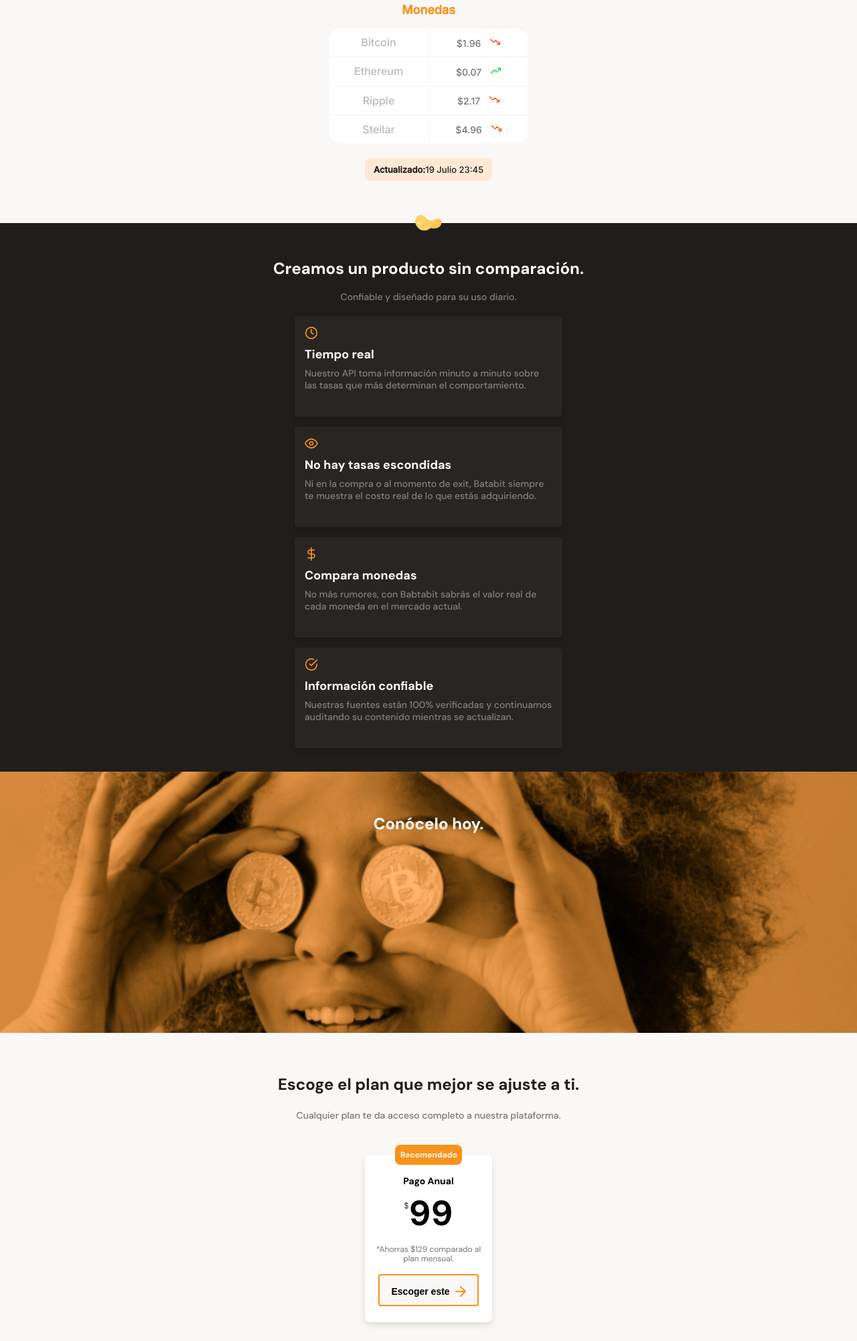
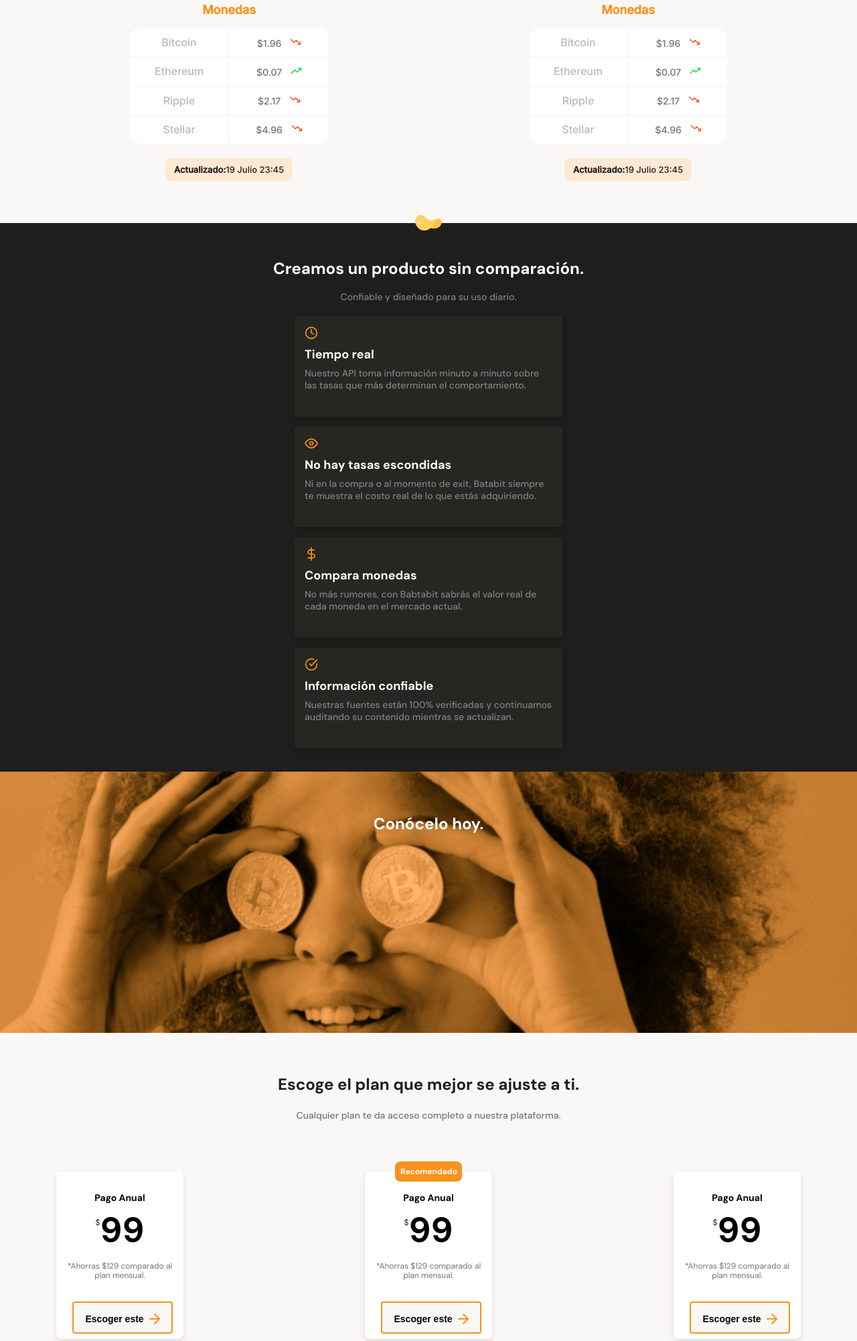
Before and after one commit to KFrinconJ/Batabit, a plain HTML site: page index.html in a window 1280 px wide. Shown: the part 753-2755 px from the top of the page at 67% size. Drawn offline with Linux system fonts and the light colour scheme.

Commit message:
Finalizado la implementacion de los sliders tanto para tarjetas sm y tablas

```diff
--- a/index.html
+++ b/index.html
@@ -29,6 +29,9 @@
                     <h2>Visibilizamos todas las tasas de cambio.</h2>
                     <p>Traemos información en tiempo real de las casas de cambio y las monedas más importantes del mundo.</p>
                 </div>
+
+                <div class="slider-section">
+
 
                     <section class="main-tbl-cont">
 
@@ -62,6 +65,41 @@
                         </div>
 
                     </section>
+
+                    <section class="main-tbl-cont">
+
+                        <div class="main-currency-tbl">
+
+                            <p class="currency-tbl-title">Monedas</p>
+                            <div class="tbl-container">
+                                <table>
+                                    <tr>
+                                        <td class="tbl-top-left">Bitcoin</td>
+                                        <td class="tbl-top-right tbl-right">$1.96  <span class="down-icon"></span> </td>
+                                    </tr>
+                                    <tr>
+                                        <td>Ethereum</td>
+                                        <td class="tbl-right">$0.07 <span class="up-icon"></span> </td>
+                                    </tr>
+                                    <tr>
+                                        <td>Ripple</td>
+                                        <td class="tbl-right">$2.17 <span class="down-icon"></span> </td>
+                                    </tr>
+                                    <tr>
+                                        <td class="tbl-bottom-left">Stellar</td>
+                                        <td class="tbl-bottom-right tbl-right">$4.96 <span class="down-icon"></span> </td>
+                                    </tr>
+                                </table>
+                            </div>
+
+                            <div class="currency-tbl-date">
+                                <p> <b>Actualizado:</b>19 Julio 23:45</p>
+                            </div>
+                        </div>
+
+                    </section>
+
+                </div>
 
 
 
@@ -126,9 +164,21 @@
                         <h2 class="plans-title">Escoge el plan que mejor se ajuste a ti.</h2>
                         <p class="plans-body">Cualquier plan te da acceso completo a nuestra plataforma.</p>
                     </div>
-                    <section class="sm-card">
+                    <section class="slider-section slider-section-sm">
+                        <article class="sm-card-container">
+                            <h3>Pago Anual</h3>
+                            <p class="price"><span>$</span>99</p>
+                            <p class="sm-info">*Ahorras $129 comparado al plan mensual.</p>
+                            <button class="ca-btn">Escoger este <span class="right-arrow"></span></button>
+                        </article>
                         <article class="sm-card-container">
                             <p class="recommended">Recomendado</p>
+                            <h3>Pago Anual</h3>
+                            <p class="price"><span>$</span>99</p>
+                            <p class="sm-info">*Ahorras $129 comparado al plan mensual.</p>
+                            <button class="ca-btn">Escoger este <span class="right-arrow"></span></button>
+                        </article>
+                        <article class="sm-card-container">
                             <h3>Pago Anual</h3>
                             <p class="price"><span>$</span>99</p>
                             <p class="sm-info">*Ahorras $129 comparado al plan mensual.</p>
--- a/styles/style.css
+++ b/styles/style.css
@@ -168,9 +168,15 @@ main {
 
         /* Inicio estilos de tabla */
 
+        .main-tbl-cont {
+            width: 100%;
+            scroll-snap-align: start;
+
+        }
+
         .main-currency-tbl {
-            width: 70%;
-            min-width: 235px;
+            width: 100%;
+            min-width: 288px;
             max-width: 500px;
             height: 300px;
             margin: 0 auto;
@@ -435,10 +441,11 @@ main {
         /* Inicio Cartas SM */
 
         .sm-card-container {
+            scroll-snap-align: center;
             position: relative;
             width: 190px;
             height: 250px;
-            margin: 0 auto;
+            margin: 25px 20px 0;
             background-color: var(--just-white);
             border-radius: 8px;
             box-shadow: 0px 4px 8px 0px rgba(89, 73, 30, 0.16);
@@ -462,6 +469,7 @@ main {
         .sm-card-container h3 {
             padding: 30px 0 8px ;
             font-size: 1.4rem;
+            line-height: 1.8rem;
             color: black;
         }
 
@@ -490,6 +498,7 @@ main {
         .ca-btn {
             width: 150px;
             height: 48px;
+            margin:16px 24px 20px;
             padding: 12px 16px;
             text-align: center;
             font-size: 1.4rem;
@@ -541,3 +550,26 @@ footer {
     text-decoration: none;
 }
 /* Fin de estilos del footer */
+
+.slider-section {
+    width: 90%;
+    margin: 0 auto;
+    display: flex;
+    overflow-x: scroll;
+    overscroll-behavior-x: contain;
+    scroll-snap-type: proximity;
+    gap: 40px;
+}
+
+.slider-section-sm {
+    height: 300px;
+    gap: 0;
+    justify-content: space-between;
+}
+.slider-section-sm::-webkit-scrollbar {
+    background-color: var(--soft-orange);
+    height: 3px;
+  }
+  .slider-section-sm::-webkit-scrollbar-thumb {
+    background-color: var(--bitcoin-orange);
+  }
```
Lines whose indentation alone changed are shown as unchanged.
